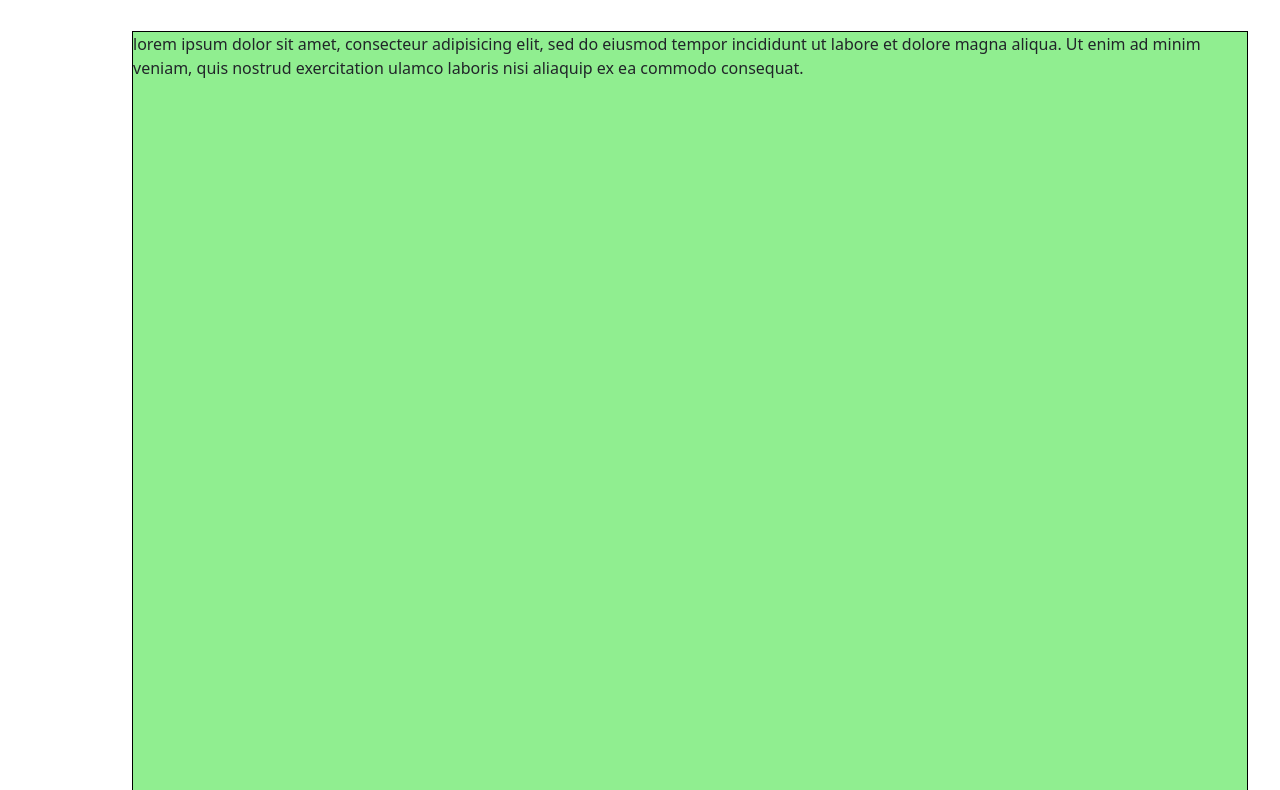
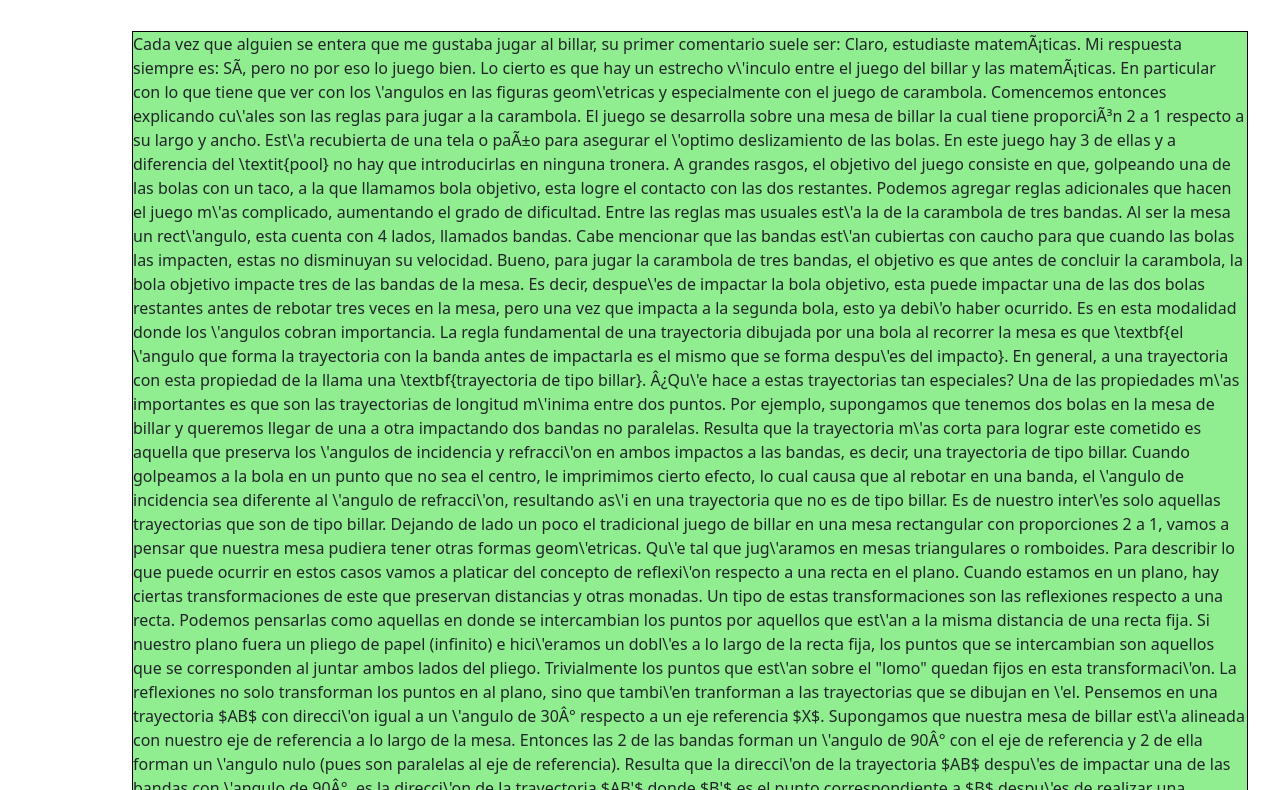
Before and after one commit to quepatos121/math-chips, a plain HTML site: page blog1/carambolas.html in a window 1280 px wide. Shown: the part 139-929 px from the top of the page. Drawn offline with nearby package versions, Linux system fonts and the light colour scheme; a script that the page names is missing.

Commit message:
Update carambolas.html

```diff
--- a/blog1/carambolas.html
+++ b/blog1/carambolas.html
@@ -17,7 +17,7 @@
       <div class="container-fluid">
 
         <div class="navbar-brand">
-          <p>Math and Chips science Blog</p>
+          <p>¡Carambolas!</p>
         </div>
 
           <button class="navbar-toggler" type="button" data-bs-toggle="collapse" data-bs-target="#navbarSupportedContent" aria-controls="navbarSupportedContent" aria-expanded="false" aria-label="Toggle navigation">
@@ -44,10 +44,41 @@
 
   <div class="container">
     <div id='block' class="col-sm-12 col-md-12 col-lg-12">
-      lorem ipsum dolor sit amet, consecteur adipisicing elit,
-      sed do eiusmod tempor incididunt ut labore et dolore magna aliqua.
-      Ut enim ad minim veniam,
-      quis nostrud exercitation ulamco laboris nisi aliaquip ex ea commodo consequat.
+Cada vez que alguien se entera que me gustaba jugar al billar, su primer comentario suele ser: Claro, estudiaste matemáticas. Mi respuesta siempre es: Sí, pero no por eso lo juego bien.
+
+Lo cierto es que hay un estrecho v\'inculo entre el juego del billar y las matemáticas. En particular con lo que tiene que ver con los \'angulos en las figuras geom\'etricas y especialmente con el juego de carambola.
+
+Comencemos entonces explicando cu\'ales son las reglas para jugar a la carambola. El juego se desarrolla sobre una mesa de billar la cual tiene proporción 2 a 1 respecto a su largo y ancho. Est\'a recubierta de una tela o paño para asegurar el \'optimo deslizamiento de las bolas. En este juego hay 3 de ellas y a diferencia del \textit{pool} no hay que introducirlas en ninguna tronera. A grandes rasgos, el objetivo del juego consiste en que, golpeando una de las bolas con un taco, a la que llamamos bola objetivo, esta logre el contacto con las dos restantes. Podemos agregar reglas adicionales que hacen el juego m\'as complicado, aumentando el grado de dificultad.
+
+Entre las reglas mas usuales est\'a la de la carambola de tres bandas. Al ser la mesa un rect\'angulo, esta cuenta con 4 lados, llamados bandas. Cabe mencionar que las bandas est\'an cubiertas con caucho para que cuando las bolas las impacten, estas no disminuyan su velocidad.
+
+Bueno, para jugar la carambola de tres bandas, el objetivo es que antes de concluir la carambola, la bola objetivo impacte tres de las bandas de la mesa. Es decir, despue\'es de impactar la bola objetivo, esta puede impactar una de las dos bolas restantes antes de rebotar tres veces en la mesa, pero una vez que impacta a la segunda bola, esto ya debi\'o haber ocurrido.
+
+Es en esta modalidad donde los \'angulos cobran importancia. La regla fundamental de una trayectoria dibujada por una bola al recorrer la mesa es que \textbf{el \'angulo que forma la trayectoria con la banda antes de impactarla es el mismo que se forma despu\'es del impacto}. En general, a una trayectoria con esta propiedad de la llama una \textbf{trayectoria de tipo billar}.
+
+ ¿Qu\'e hace a estas trayectorias tan especiales? Una de las propiedades m\'as importantes es que son las trayectorias de longitud m\'inima entre dos puntos. Por ejemplo, supongamos que tenemos dos bolas en la mesa de billar y queremos llegar de una a otra impactando dos bandas no paralelas. Resulta que la trayectoria m\'as corta para lograr este cometido es aquella que preserva los \'angulos de incidencia y refracci\'on en ambos impactos a las bandas, es decir, una trayectoria de tipo billar.
+
+Cuando golpeamos a la bola en un punto que no sea el centro, le imprimimos cierto efecto, lo cual causa que al rebotar en una banda, el \'angulo de incidencia sea diferente al \'angulo de refracci\'on, resultando as\'i en una trayectoria que no es de tipo billar. Es de nuestro inter\'es solo aquellas trayectorias que son de tipo billar.
+
+ Dejando de lado un poco el tradicional juego de billar en una mesa rectangular con proporciones 2 a 1, vamos a pensar que nuestra mesa pudiera tener otras formas geom\'etricas. Qu\'e tal que jug\'aramos en mesas triangulares o romboides.
+
+Para describir lo que puede ocurrir en estos casos vamos a platicar del concepto de reflexi\'on respecto a una recta en el plano. Cuando estamos en un plano, hay ciertas transformaciones de este que preservan distancias y otras monadas. Un tipo de estas transformaciones son las reflexiones respecto a una recta. Podemos pensarlas como aquellas en donde se intercambian los puntos por aquellos que est\'an a la misma distancia de una recta fija. Si nuestro plano fuera un pliego de papel (infinito) e hici\'eramos un dobl\'es a lo largo de la recta fija, los puntos que se intercambian son aquellos que se corresponden al juntar ambos lados del pliego. Trivialmente los puntos que est\'an sobre el "lomo" quedan fijos en esta transformaci\'on.
+
+La reflexiones no solo transforman los puntos en al plano, sino que tambi\'en tranforman a las trayectorias que se dibujan en \'el.
+
+Pensemos en una trayectoria $AB$ con direcci\'on igual a un \'angulo de 30° respecto a un eje referencia $X$. Supongamos que nuestra mesa de billar est\'a alineada con nuestro eje de referencia a lo largo de la mesa. Entonces las 2 de las bandas forman un \'angulo de 90° con el eje de referencia y 2 de ella forman un \'angulo nulo (pues son paralelas al eje de referencia).
+
+Resulta que la direcci\'on de la trayectoria $AB$ despu\'es de impactar una de las bandas con \'angulo de 90°, es la direcci\'on de la trayectoria $AB'$ donde $B'$ es el punto correspondiente a $B$ despu\'es de realizar una refelxi\'on respecto a una recta \ell la cual pasa por $A$ y forma un \'angulo de 90° con nuestro eje de referencia $X$.
+No es dif\'icil calcular que el \'angulo que forma $AB'$ con el eje de referencia es 90°+60°=150°
+
+En una mesa que no es rectangular, los \'angulos que forman las bandas con el eje de referencia pueden resultar en los m\'as variados, en contraste con los 2 \'angulos rectos que se forman con la mesa rectangular. Cuando todos los \'angulos que se forman son un multiplo racional de $\pi$, la figura de la mesa es un \textbf{pol\'igono racional}. Por ejemplo 45°, 60° o 300° pues son los m\'ultiplos $\frac{1}{4}\pi$, $\frac{1}{3}\pi$ y $\frac{5}{3}\pi$, respectivamente.
+
+
+Lo maravilloso de las mesas que tienen la forma de un poligono racional es que observando los cambios de direcci\'on de una trayectoria de tipo billar al rebotar en los lados de la mesa podemos armar superficies cerradas a manera de rompecabezas e incluso hay un teorema que nos dice el genero de estas superficies. Recordemos que el g\'enero de una superficie nos dice cuantos hoyos tiene. La esfera y la dona son ejemplos de superficies con g\'enero 0 y 1, respectivamente.
+
+
+Un cubo es una superficie de genero 0 construida con 6 cuadrados. Dependiendo de los \'angulos de nuestra mesa de billar, podemos obtener las m\'as variadas superficies que incluso nos resulte imposible dibujar con lapiz y papel. Por ejemplo LARANA.
+
     </div>
   </div>
 
```
